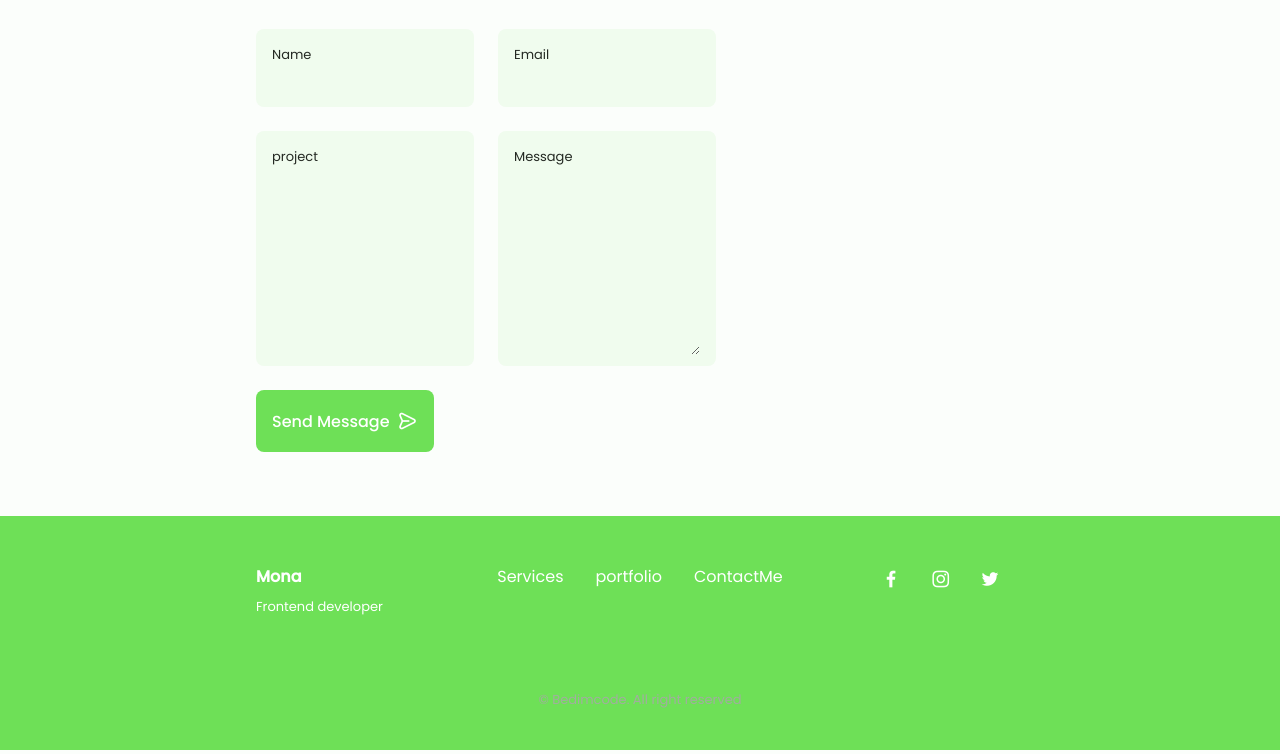
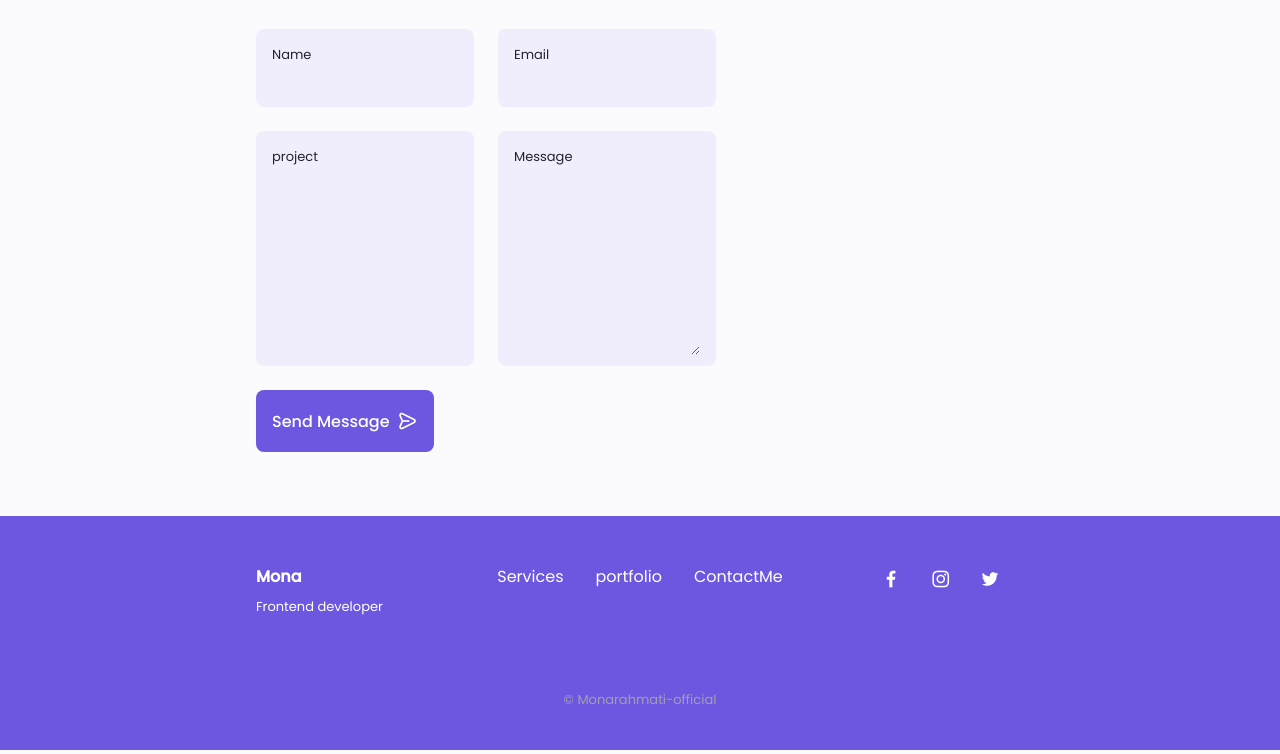
Before and after one commit to monarahmati/website-my-profile, a plain HTML site: page index.html in a window 1280 px wide. Shown: the part 5037-5791 px from the top of the page. Drawn offline with nearby package versions, Linux system fonts and the light colour scheme.

Commit message:
second commit for chenge color

```diff
--- a/css/style.css
+++ b/css/style.css
@@ -8,7 +8,7 @@
 
     /* ----------COLORS-------- */
 
-    --hue-color:107030;
+    --hue-color:250;
 
     --first-color:hsl(var(--hue-color), 69% , 61%);
     --first-color-second:hsl(var(--hue-color), 69% , 61%);
--- a/index.html
+++ b/index.html
@@ -876,7 +876,7 @@
             </div>
         </div>
 
-        <p class="footer__copy">&#169; Bedimcode. All right reserved</p>
+        <p class="footer__copy">&#169; Monarahmati-official</p>
     </div>
 </footer>
 
```
